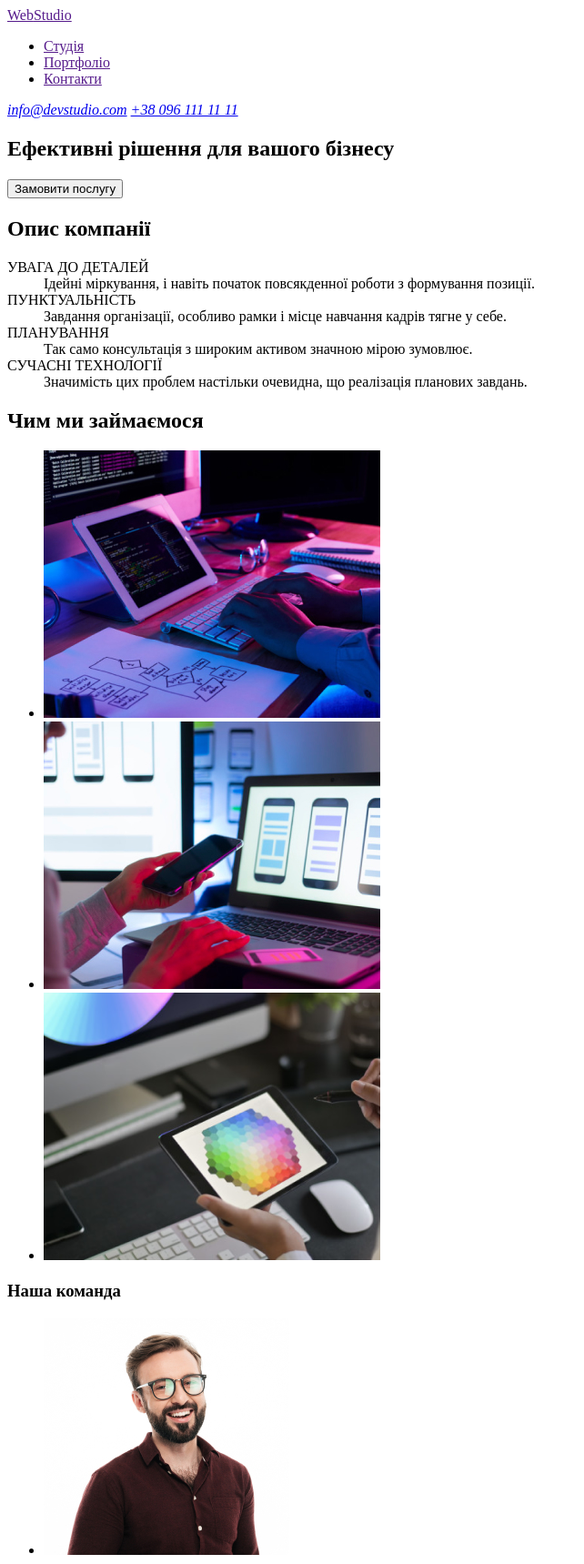
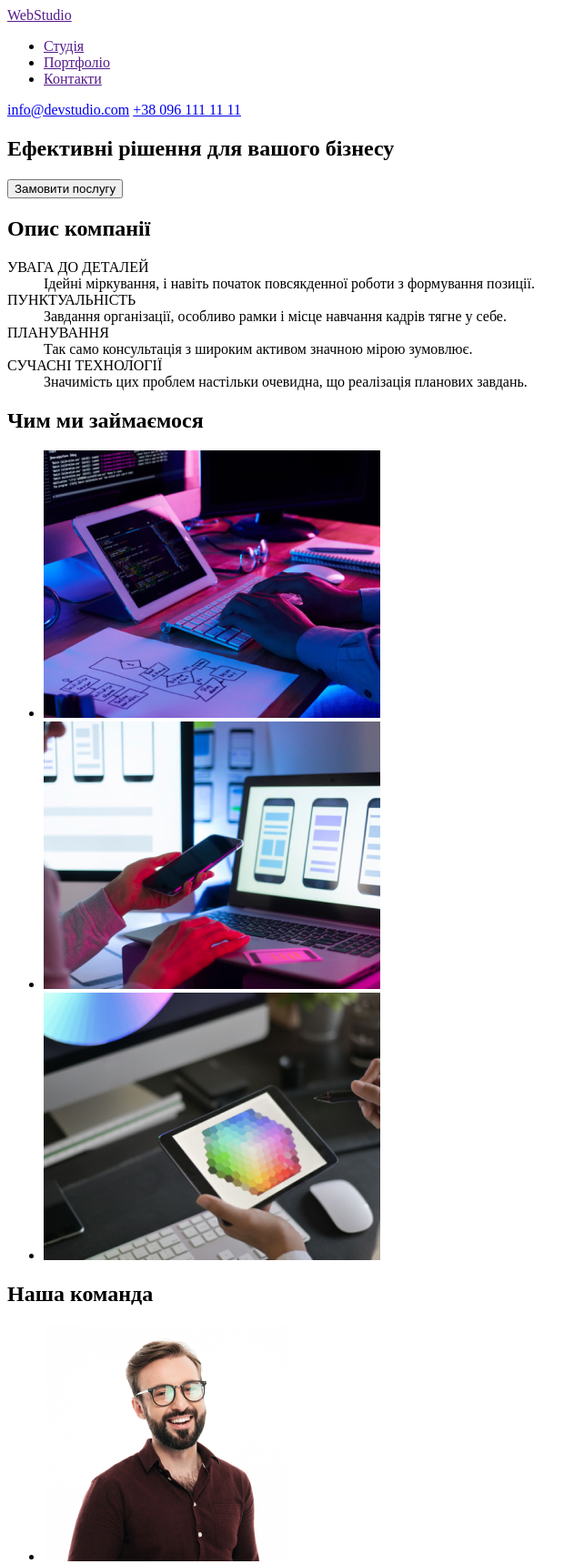
Before and after one commit to IhorNemesh/goit-markup-hw-01, a plain HTML site: page index.html in a window 1280 px wide. Shown: the top 1719 px of the page at 91% size, without its empty margins (0-642 px from the left). Drawn offline with Linux system fonts and the light colour scheme.

Commit message:
Виправлені помилки по списку д/з
Змінений захват тега nav, видалений тег address з шапки, лишиі тільки в футері, а також змінені всі заголовки секцій на Н2

```diff
--- a/index.html
+++ b/index.html
@@ -16,11 +16,9 @@
             <li> <a href="">Портфоліо</a></li>
             <li> <a href="">Контакти</a></li>
         </ul>
-        <address>
-            <a href="mailto:info@devstudio.com">info@devstudio.com</a>
-            <a href="tel:+380961111111">+38 096 111 11 11</a>
-        </address>
     </nav>
+    <a href="mailto:info@devstudio.com">info@devstudio.com</a>
+    <a href="tel:+380961111111">+38 096 111 11 11</a>
  </header>
  <main>
 <!--Герой-->
@@ -73,9 +71,9 @@
 </section>
 <!--Посади працівників компанії зображення-->
 <section>
-    <h3>
+    <h2>
         Наша команда
-    </h3>
+    </h2>
     <ul>
         <li>
             <img src="./Images/img.jpg-Ihor.jpg" alt="Ігор Дем'яненко" width="270">
```
